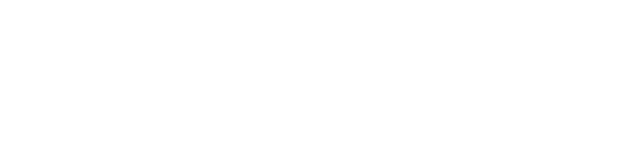
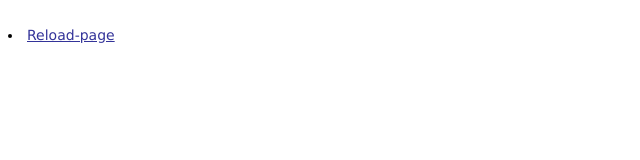
Before and after one commit to joehaveamoment/joehaveamoment.github.io, a plain HTML site: page index.html in a window 1280 px wide. Shown: the whole page, without its empty margins (0-640 px from the left). Drawn offline with Linux system fonts and the light colour scheme.

Commit message:
Update index.html

```diff
--- a/index.html
+++ b/index.html
@@ -36,6 +36,6 @@ function getRandomImage(imgAr, path) {
 
 <!-- or to have image linked: -->
 <!--<a href="."><script type="text/javascript">getRandomImage(random_images_array)</script></a>-->
-
+<li><a href="">Reload-page</a></li>
 </body>
 </html>
```
